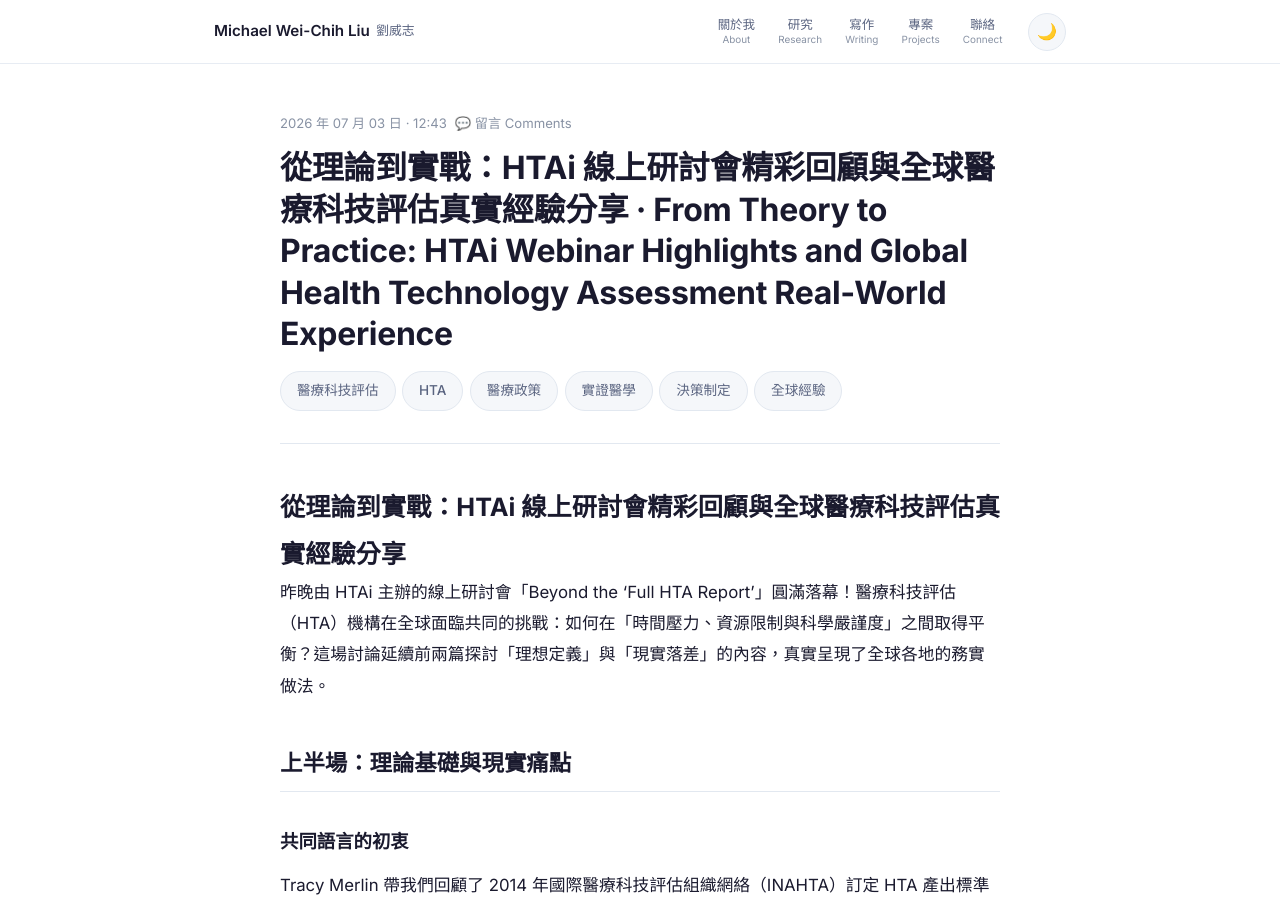
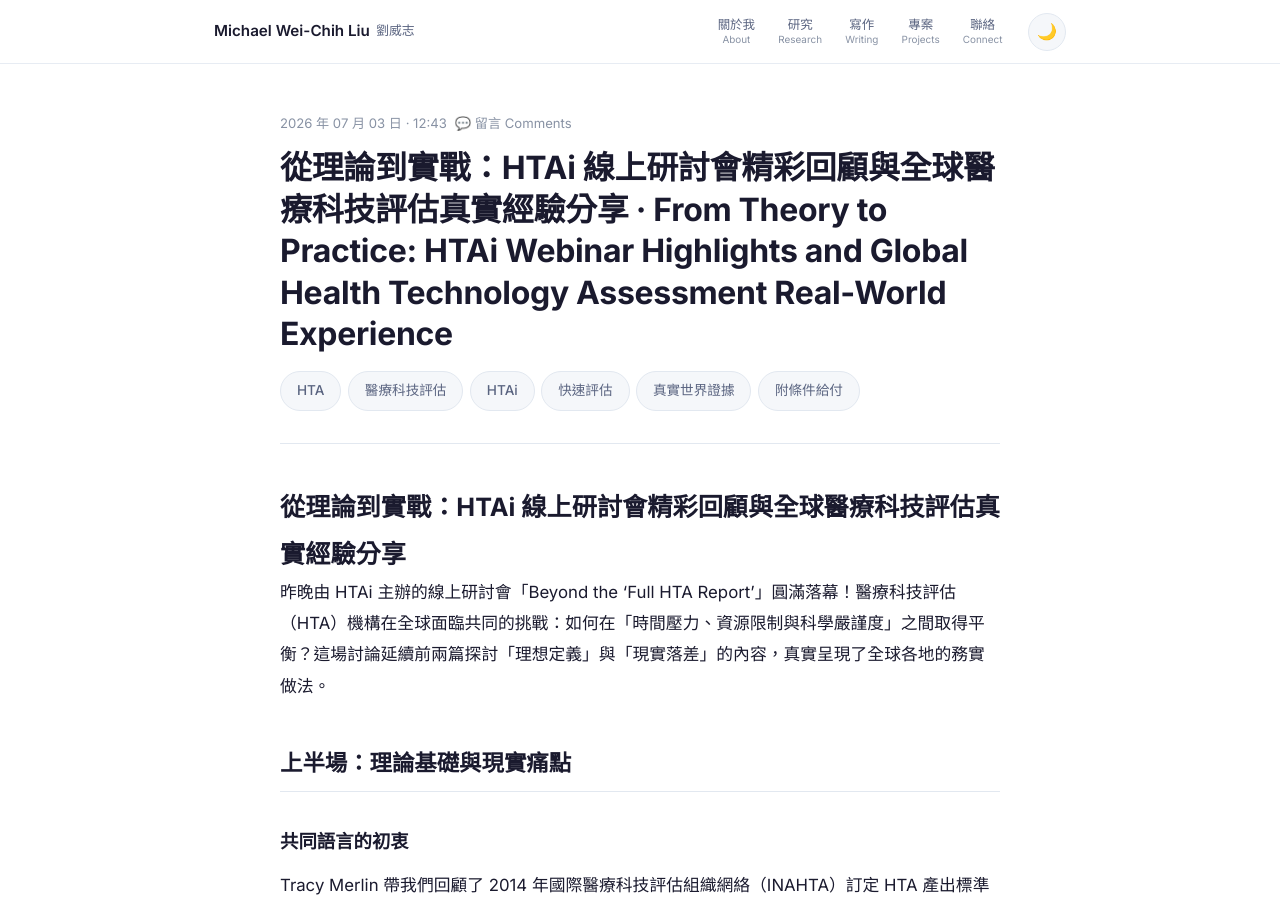
Before and after one commit to liuweichihtw-0624/liuweichihtw-0624.github.io, a Jekyll site: the page built from _posts/2026-07-03-hta-rapid-review-global-experience.md, in a window 1280 px wide and 900 px high. Built offline with Jekyll 4.4.1, drawn with Linux system fonts in a browser that asks for light colours; comment, search, counter and statistics services are not loaded.

Commit message:
retag: update tags for 2026-07-03-hta-rapid-review-global-experience.md

```diff
--- a/_posts/2026-07-03-hta-rapid-review-global-experience.md
+++ b/_posts/2026-07-03-hta-rapid-review-global-experience.md
@@ -2,7 +2,7 @@
 layout: post
 title: "從理論到實戰：HTAi 線上研討會精彩回顧與全球醫療科技評估真實經驗分享 · From Theory to Practice: HTAi Webinar Highlights and Global Health Technology Assessment Real-World Experience"
 date: 2026-07-03 12:43:16 +0800
-tags: [醫療科技評估, HTA, 醫療政策, 實證醫學, 決策制定, 全球經驗]
+tags: ["HTA", "醫療科技評估", "HTAi", "快速評估", "真實世界證據", "附條件給付"]
 publish: true
 syndicate: []
 excerpt: "HTAi 線上研討會深入探討全球醫療科技評估機構如何在時間壓力、資源限制與科學嚴謹度間取得平衡，來自菲律賓、烏拉圭、阿布達比的實戰經驗值得借鏡。"
```
